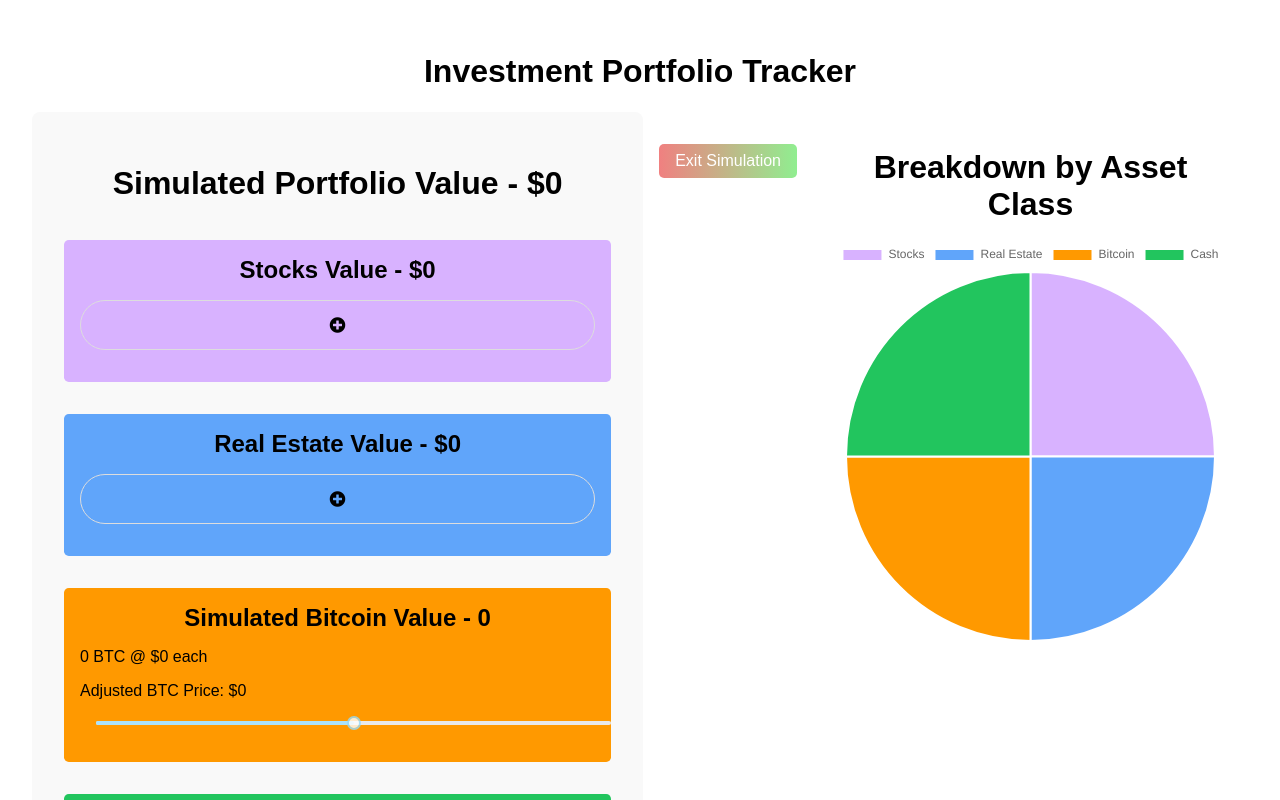
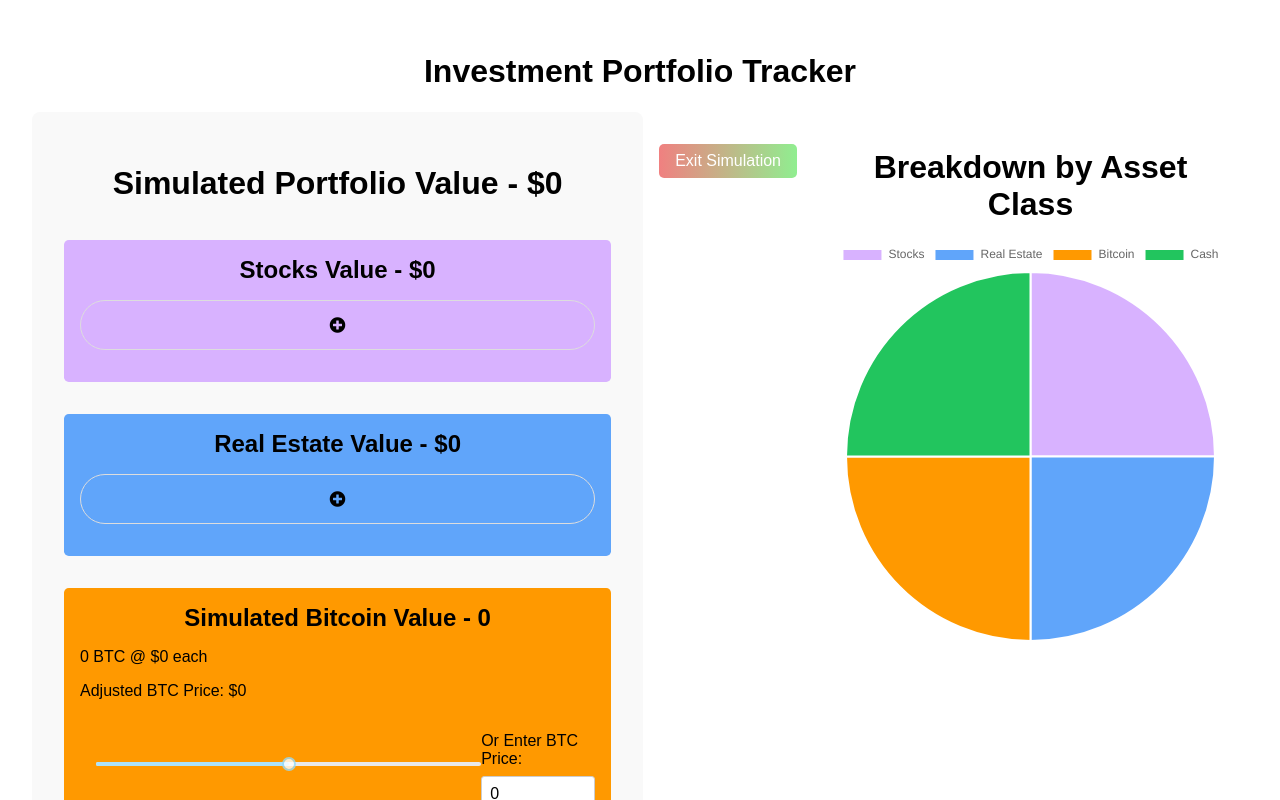
Before and after one commit to mjohnculhane/investment-portfolio, a React (Create React App) app: page / in a window 1280 px wide. Both pictures are taken after a click on the button "Simulation Mode". Shown: the top 800 px of the page. Built offline with nearby package versions, Linux system fonts and the light colour scheme.

Commit message:
Added ability to manually enter custom price value in simulation mode.

```diff
--- a/src/App.js
+++ b/src/App.js
@@ -389,6 +389,8 @@ function App() {
                 <h2>Simulated Bitcoin Value - {formatNumber(btcValue)}</h2>
                 <p>{formatNumber(simulatedBtc.amount)} BTC @ ${formatNumber(simulatedBtc.price)} each</p>
                 <p>Adjusted BTC Price: ${formatNumber(simulatedBtc.price)}</p>
+
+                {/* Simulation Slider */}
                 <div className="simulation-slider">
                 <Slider
                   min={0}
@@ -421,6 +423,34 @@ function App() {
                     },
                   }}
                 />
+                {/* Manual Price Input */}
+                <div className="manual-price-input" style={{ marginTop: '1rem' }}>
+                  <label htmlFor="btc-price-input" style={{ display: 'block', marginBottom: '0.5rem' }}>
+                    Or Enter BTC Price:
+                  </label>
+                  <input
+                    id="btc-price-input"
+                    type="number"
+                    // value={simulatedBtc.price === "" ? "" : formatNumber(simulatedBtc.price)}
+                    value={simulatedBtc.price}
+                    onChange={(e) => {
+                      const newPrice = parseFloat(e.target.value);
+                      if (!isNaN(newPrice)) {
+                        setSimulatedBtc((prev) => ({
+                          ...prev,
+                          price: newPrice,
+                        }));
+                      }
+                    }}
+                    style={{
+                      padding: '0.5rem',
+                      fontSize: '1rem',
+                      borderRadius: '0.2rem',
+                      border: '1px solid #ccc',
+                      width: '6rem',
+                    }}
+                  />
+                </div>
               </div>
             </div>
         ) : (
```
Lines whose indentation alone changed are shown as unchanged.
